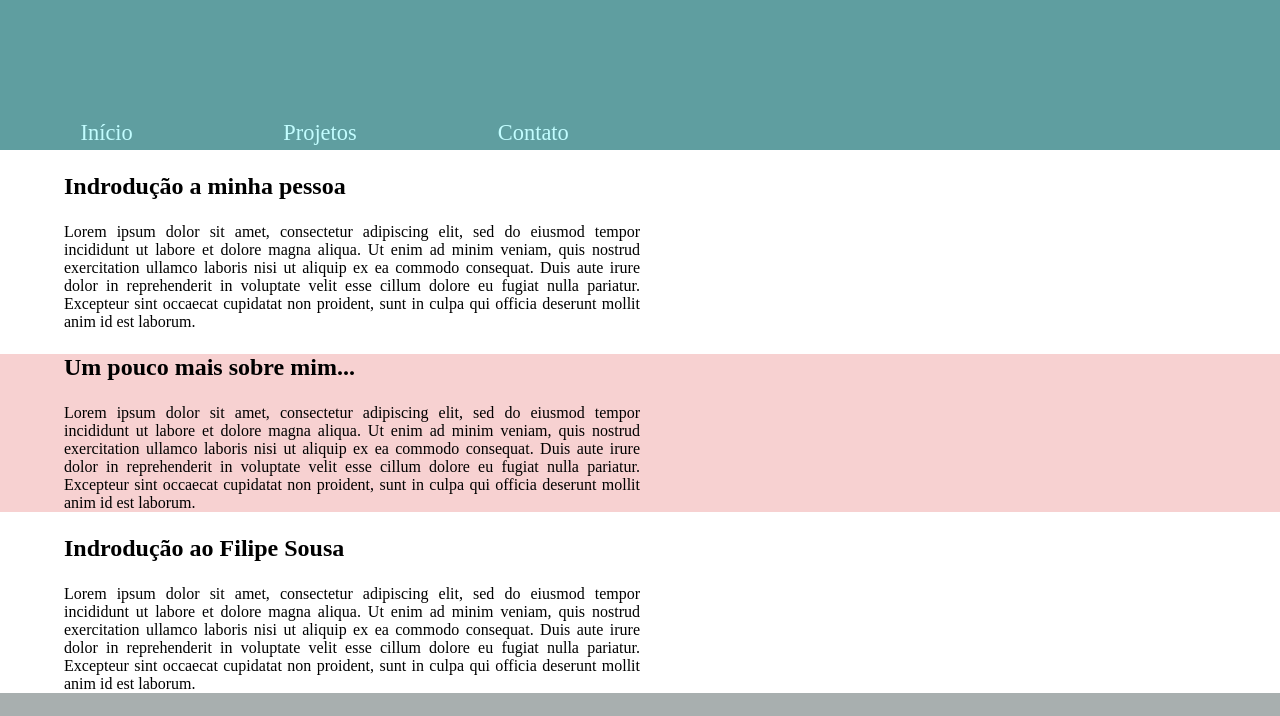
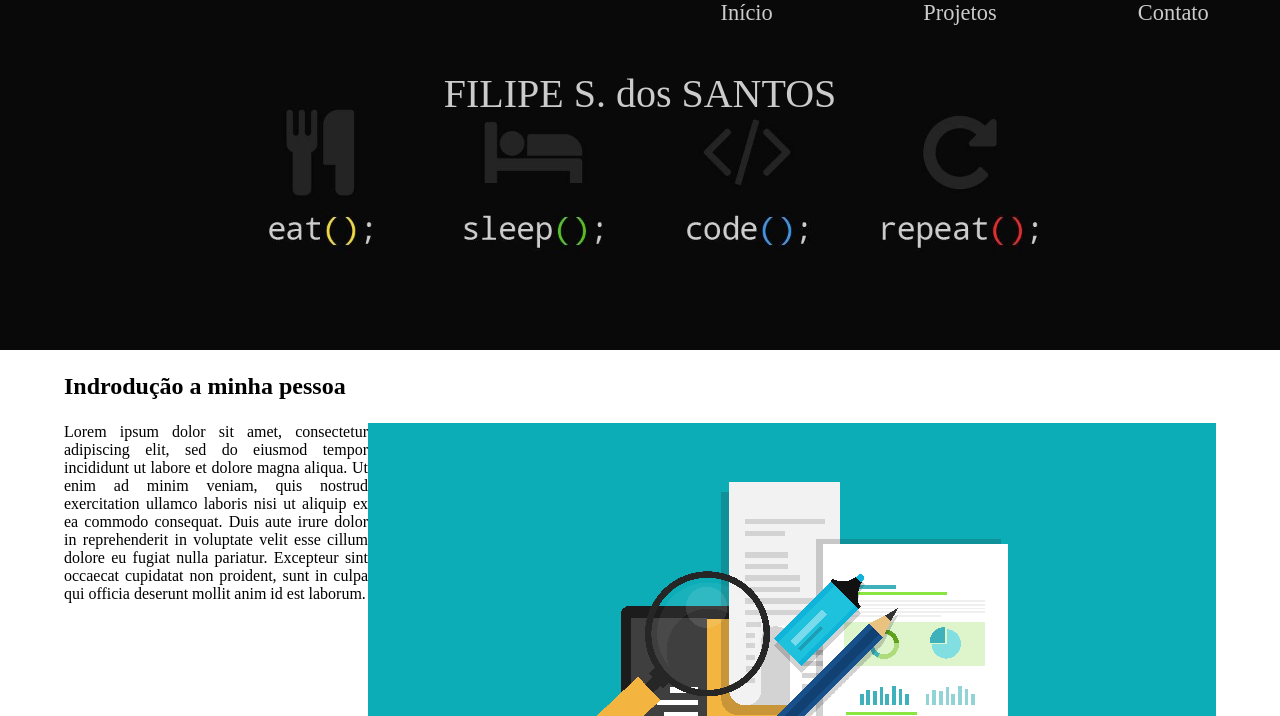
Before and after one commit to FilipeFilpe/FilipeFilpe.github.io, a plain HTML site: page index.html in a window 1280 px wide. Shown: the top 716 px of the page. Drawn offline with nearby package versions, Linux system fonts and the light colour scheme; files that its build step writes are made by us from their sources.

Commit message:
Inicio - Header

```diff
--- a/css/style.css
+++ b/css/style.css
@@ -4,8 +4,17 @@
 }
 
 header {
-    height: 150px;
-    background-color: cadetblue;
+    height: 350px;
+    background-color: #242424;
+    background-size: cover;
+    background-repeat: no-repeat;
+    background-position: center center;
+    color: #cbcbcb;
+
+}
+.title {
+    font-size: 250%;
+    text-align: center;
 }
 
 .menu {
@@ -15,18 +24,18 @@ header {
     display: flex;
     list-style-type: none;
     width: 50%;
+    float: right;
 }
-.menu ul a{
+.menu ul a {
     text-decoration: none;
-    color: #c2fdff;
+    color: #cbcbcb;
     font-size: 140%;
     width: 100%;
     text-align: center;
-    margin: 0 3%;
 }
 .menu ul a:hover{
-    background-color: white;
-    color: cadetblue;
+    background-color: #242424;
+    color: #cbcbcb;
     font-size: 200%;
 }
 
@@ -49,6 +58,9 @@ header {
 
 .introducao {
     height: auto;
+}
+.intro-cont {
+    display: flex;
 }
 .apresentacao {
     background-color: #f7d1d1;
--- a/index.html
+++ b/index.html
@@ -8,10 +8,10 @@
     <link rel="stylesheet" href="css/style.css">
     <link rel="stylesheet" href="css/bootstrap/style.css">
     <link rel="stylesheet" href="https://use.fontawesome.com/releases/v5.0.13/css/all.css" integrity="sha384-DNOHZ68U8hZfKXOrtjWvjxusGo9WQnrNx2sqG0tfsghAvtVlRW3tvkXWZh58N9jp" crossorigin="anonymous">
+    <script src="https://ajax.googleapis.com/ajax/libs/jquery/3.3.1/jquery.min.js"></script>
 </head>
 <body>
-    <header>
-        <div class="banner"></div>
+    <header style="background-image: url('img/code.png');">
         <div class="menu">
             <ul>
                 <a href="http://"><li>Início</li></a>
@@ -19,12 +19,14 @@
                 <a href="http://"><li>Contato</li></a>
             </ul>
         </div>
+        <div class="title">FILIPE S. dos SANTOS</div>
     </header>
 
     <main>
         <div class="introducao">
             <div class="container">
                 <h2>Indrodução a minha pessoa</h2>
+                <div class="intro-cont">
                     <p>
                         Lorem ipsum dolor sit amet, consectetur adipiscing elit, sed do eiusmod tempor
                         incididunt ut labore et dolore magna aliqua. Ut enim ad minim veniam, quis nostrud
@@ -33,6 +35,10 @@
                         pariatur. Excepteur sint occaecat cupidatat non proident, sunt in culpa qui officia
                         deserunt mollit anim id est laborum.
                     </p>
+                    <picture>
+                        <img src="img/img-1.png" alt="">
+                    </picture>
+                </div>
             </div>
         </div>
         <div class="apresentacao">
```
Also changed, not shown: img/code.jpg (added), img/code.png (added), img/img-1.png (added). Lines whose indentation alone changed are shown as unchanged.
